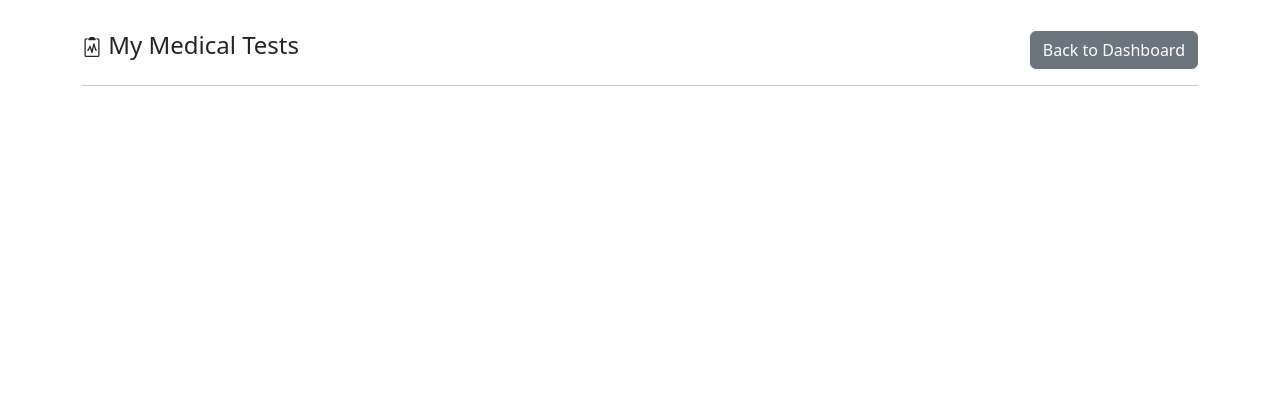
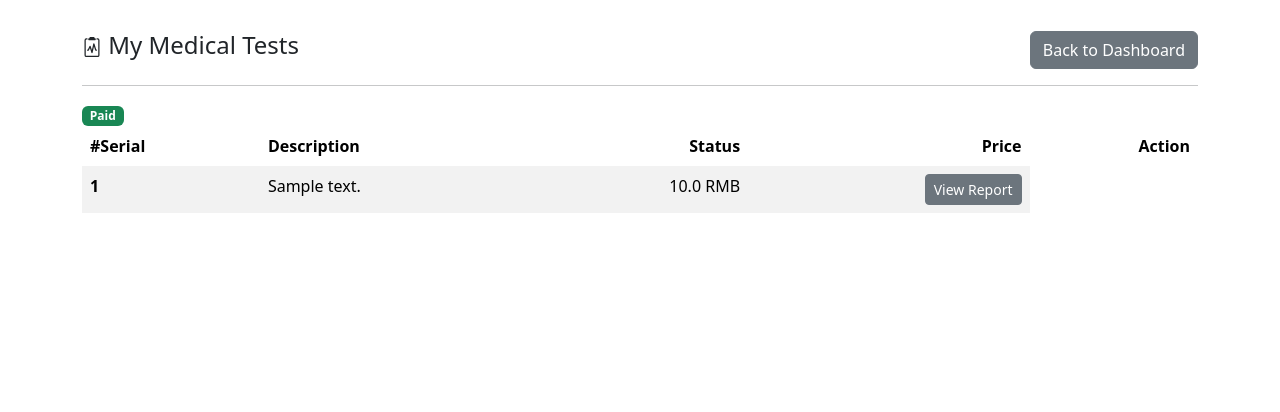
Before and after one commit to alfa-echo-niner-ait/mediplus, a Flask app: page /dashboard/patient/tests in a window 1280 px wide. Shown: the part 57-469 px from the top of the page. Run offline with Flask 3, Linux system fonts and the light colour scheme; a user stored in the database is signed in; tables that the repository leaves empty hold one stand-in row (values such as "Sample post"); parts of the project's set-up code (start-up, migrations or seed data) failed here and were passed over; some libraries are stand-ins or nearby versions.

Commit message:
Test Appointment Fix

```diff
--- a/src/patient/routes.py
+++ b/src/patient/routes.py
@@ -23,6 +23,7 @@ from src.patient.models import (
     Payments,
     Pending_Items,
     Medical_Test_Book,
+    Medical_Report_Files,
 )
 from src.patient.forms import (
     ChangePasswordForm,
@@ -94,15 +95,18 @@ def pending_items():
     items = Pending_Items.query.filter_by(item_user_id=current_user.id).all()
     price_sum = sum(item.item_price for item in items)
 
-
     return render_template(
-        "patient/pending_items.html", items=items, price_sum=price_sum, title="Create Invoice")
+        "patient/pending_items.html",
+        items=items,
+        price_sum=price_sum,
+        title="Create Invoice",
+    )
 
 
 @patient.route("/items/delete/<item_id>")
 @login_required
 def delete_pending_item(item_id):
-    item:Pending_Items = Pending_Items.query.filter_by(item_id=item_id).first_or_404()
+    item: Pending_Items = Pending_Items.query.filter_by(item_id=item_id).first_or_404()
     if item.item_user_id != current_user.id:
         abort(403)
 
@@ -119,7 +123,7 @@ def delete_pending_item(item_id):
     session["pending_items"] = total_items
     if total_items == 0:
         flash("Invoice Closed, No Items Left!", category="info")
-        return redirect(url_for('public.dashboard'))
+        return redirect(url_for("public.dashboard"))
     else:
         flash("Item Removed Successfully!", category="warning")
         return redirect(url_for("patient.pending_items"))
@@ -133,7 +137,9 @@ def create_invoice():
         return redirect(url_for("public.dashboard"))
 
     date, time = get_datetime()
-    items:Pending_Items = Pending_Items.query.filter_by(item_user_id=current_user.id).all()
+    items: Pending_Items = Pending_Items.query.filter_by(
+        item_user_id=current_user.id
+    ).all()
 
     new_invoice = Invoices(current_user.id, "Unpaid", date, time)
     db.session.add(new_invoice)
@@ -144,9 +150,15 @@ def create_invoice():
     db.session.add(new_log)
 
     for item in items:
-        new_invoice_item = Invoice_Items(new_invoice.invoice_id, item.item_test_id, item.item_desc, item.item_price)
+        new_invoice_item = Invoice_Items(
+            new_invoice.invoice_id, item.item_test_id, item.item_desc, item.item_price
+        )
         db.session.add(new_invoice_item)
-        new_test_book_item = Medical_Test_Book(item.item_test_id, current_user.id)
+        db.session.commit()
+
+        new_test_book_item = Medical_Test_Book(
+            new_invoice_item.item_id, current_user.id
+        )
         db.session.add(new_test_book_item)
         db.session.delete(item)
 
@@ -319,9 +331,7 @@ def upload_record():
             current_user.id, file_name, file_path_name, file_size_kb, date, time
         )
         new_log = User_Logs(current_user.id, "Upload Medical Record", date, time)
-        new_log.log_desc = (
-            f"{file_name} ({file_size_kb} KB), file: {file_path_name}"
-        )
+        new_log.log_desc = f"{file_name} ({file_size_kb} KB), file: {file_path_name}"
 
         db.session.add(new_file)
         db.session.add(new_log)
@@ -427,9 +437,8 @@ def invoices():
         .paginate(page=page_num, per_page=12)
     )
 
-    return render_template(
-        "patient/invoices.html", title="Invoices", invoices=invoices
-    )
+    return render_template("patient/invoices.html", title="Invoices", invoices=invoices)
+
 
 @patient.route("/dashboard/patient/tests")
 @login_required
@@ -437,15 +446,49 @@ def tests():
     page_num = request.args.get("page", 1, int)
 
     items = (
-        Medical_Test_Book.query.join(Medical_Test_Book, Invoice_Items.test_id_ref == Medical_Test_Book.item_test_ref_id)
-        .filter(Medical_Test_Book.test_patient_id == current_user.id)
+        Medical_Test_Book.query.filter(
+            Medical_Test_Book.test_patient_id == current_user.id
+        )
+        .join(
+            Invoice_Items,
+            Invoice_Items.item_id == Medical_Test_Book.invoice_item_id,
+        )
+        .join(Invoices, Invoice_Items.invoice_id == Invoices.invoice_id)
         .add_columns(
             Medical_Test_Book.serial_number,
-            Medical_Test_Book.item_test_ref_id,
+            Medical_Test_Book.invoice_item_id,
             Invoice_Items.invoice_id,
             Invoice_Items.item_desc,
             Invoice_Items.item_price,
+            Invoices.status,
         )
         .paginate(page=page_num, per_page=12)
     )
     return render_template("patient/tests.html", items=items, title="My Medical Tests")
+
+
+@patient.route("/dashboard/patient/tests/<serial>")
+@login_required
+def test_report(serial):
+    item = (
+        Medical_Test_Book.query.filter(Medical_Test_Book.serial_number == serial)
+        .join(Invoice_Items, Medical_Test_Book.invoice_item_id == Invoice_Items.item_id)
+        .join(Invoices, Invoice_Items.invoice_id == Invoices.invoice_id)
+        .add_columns(
+            Medical_Test_Book.serial_number,
+            Invoice_Items.invoice_id,
+            Invoice_Items.item_desc,
+            Invoice_Items.item_price,
+            Invoices.status,
+            Invoices.invoice_date,
+            Invoices.invoice_time,
+            Invoices.invoice_patient_id,
+        ).first_or_404()
+    )
+
+    if item.invoice_patient_id != current_user.id:
+        abort(403)
+
+    files = Medical_Report_Files.query.filter(Medical_Report_Files.test_book_serial == serial).all()
+
+    return render_template("patient/test_report.html", item=item, files=files, title=f"Report: {item.item_desc}")
--- a/src/templates/patient/tests.html
+++ b/src/templates/patient/tests.html
@@ -25,4 +25,40 @@
     </div>
     <hr>
 </div>
+
+<!-- Invoice Items -->
+<div class="container">
+    <table class="table table-striped table-borderless">
+        <thead style="background-color:#84B0CA ;" class="text-white">
+            <tr>
+                <th scope="col">#Serial</th>
+                <th scope="col">Description</th>
+                <th scope="col" class="text-end">Status</th>
+                <th scope="col" class="text-end">Price</th>
+                <th scope="col" class="text-end">Action</th>
+            </tr>
+        </thead>
+        <tbody>
+            {% for item in items %}
+            <tr>
+                <th scope="row">{{ item.serial_number }}</th>
+                <td>{{ item.item_desc }}</td>
+                {% if item.status == "Unpaid" %}
+                <td class="text-end">
+                    <span class="badge bg-danger">{{ item.status }}</span>
+                </td>
+                {% else %}
+                <span class="badge bg-success">{{ item.status }}</span>
+                {% endif %}
+                <td class="text-end">{{ item.item_price }} RMB</td>
+                <td class="text-end">
+                    <a href="{{ url_for('patient.test_report', serial=item.serial_number)}}" class="btn btn-sm btn-secondary">
+                        View Report
+                    </a>
+                </td>
+            </tr>
+            {% endfor %}
+        </tbody>
+    </table>
+</div>
 {% endblock content %}
```
Also changed, not shown: src/patient/models.py (+61 -10 lines), src/templates/patient/test_report.html (added, +30 -0 lines).
